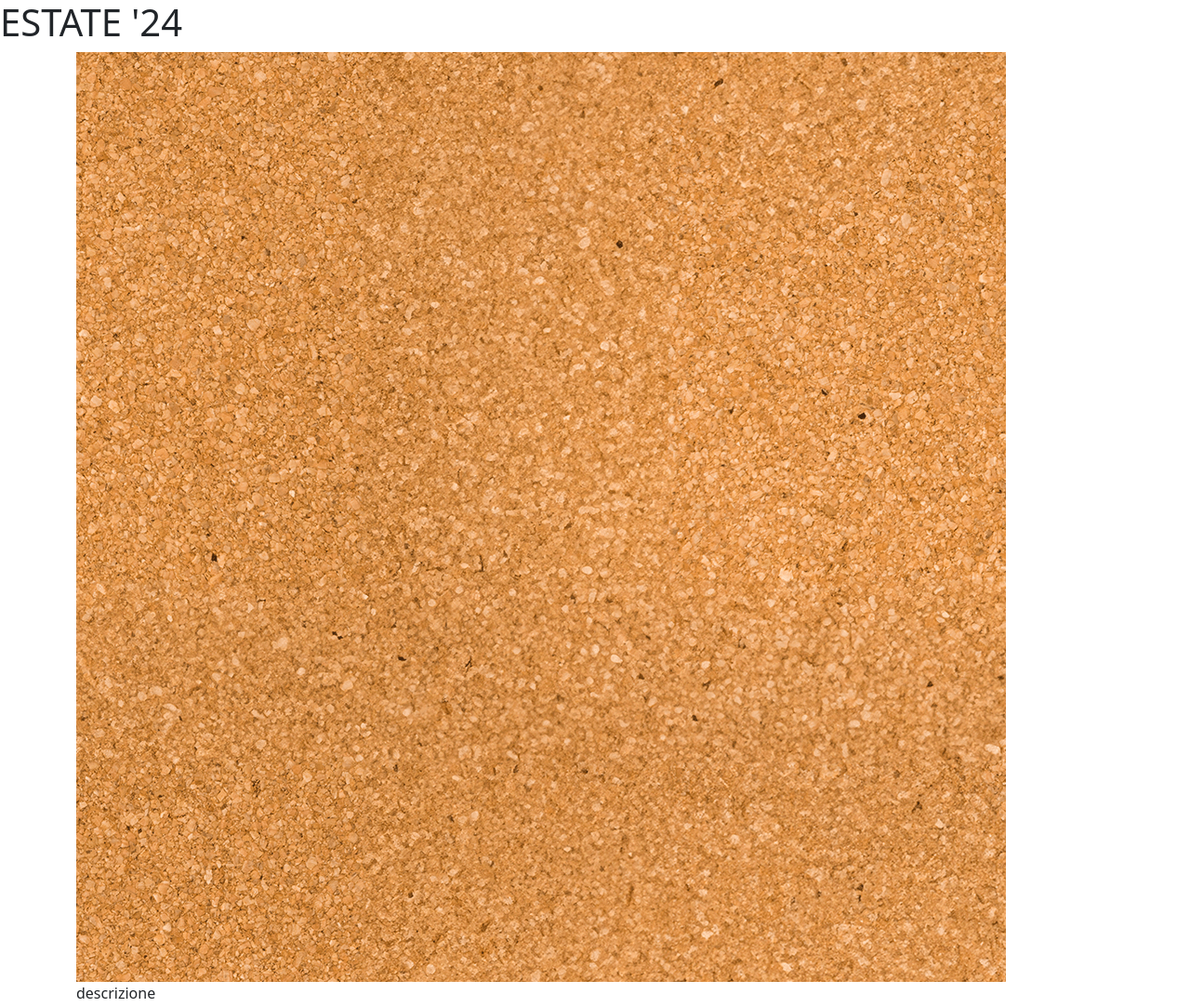
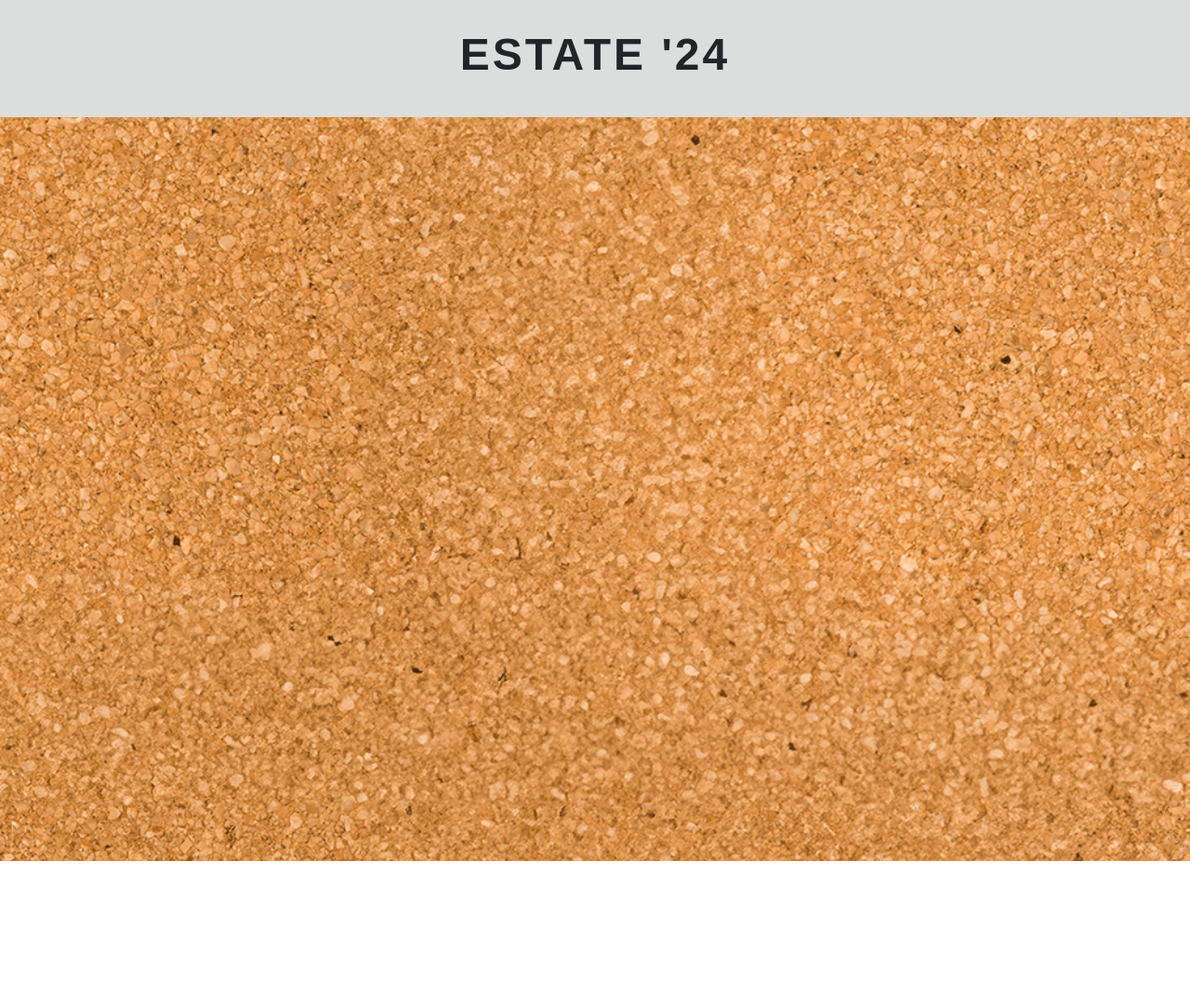
Before and after one commit to divietrodenny-commits/js-photo-blog, a plain HTML site: page index.html in a window 1280 px wide. Shown: the whole page at 93% size. After the commit the page ends 926 px from the top, so only its background shows below. Drawn offline with nearby package versions, Linux system fonts and the light colour scheme; a web font is replaced by a local one.

Commit message:
Iniziata struttura htrml e primo css per l'header e lo sfondo

```diff
--- a/index.html
+++ b/index.html
@@ -25,12 +25,12 @@
         <div class="container">
             <div id="main_polaroid">
 
-                <div class="polaroid">
+                <!-- <div class="polaroid">
                     <img src="img/cork.png" alt="Estate 2024" class="polaroid_photo">
                     <p class="polaroid_caption">
                         descrizione
                     </p>
-                </div>
+                </div> -->
             </div>
         </div>
     </main>
--- a/style.css
+++ b/style.css
@@ -1,5 +1,34 @@
 * {
-  margin: 0;
-  padding: 0;
-  box-sizing: border-box;
+    margin: 0;
+    padding: 0;
+    box-sizing: border-box;
 }
+
+body {
+    font-family: "Sometype Mono", monospace;
+}
+
+/* Header */
+.top_bar {
+    text-align: center;
+    padding: 30px;
+    background-color: #dcdddd;
+    font-weight: bold;
+}
+
+.top_bar h1 {
+    font-family: 'Edu TAS Beginner', sans-serif;
+    font-weight: 600;
+    font-size: 3rem;
+    letter-spacing: 3px;
+
+}
+
+/* Board con sfondo di sughero */
+.board {
+    min-height: 100vh;
+    background-image: url("img/cork.png");
+    background-size: cover;
+    background-position: center;
+    padding: 60px 0;
+}
```
